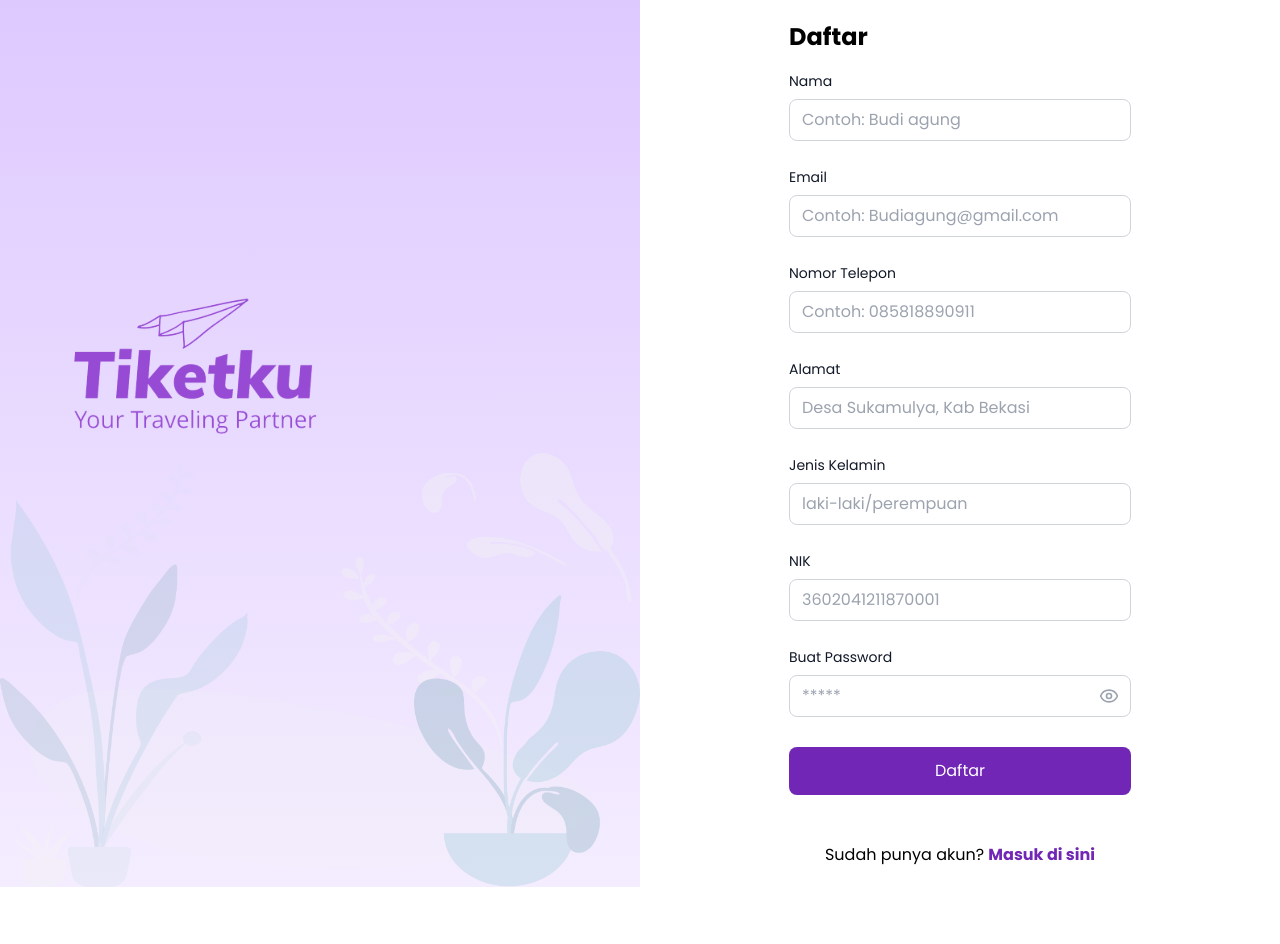
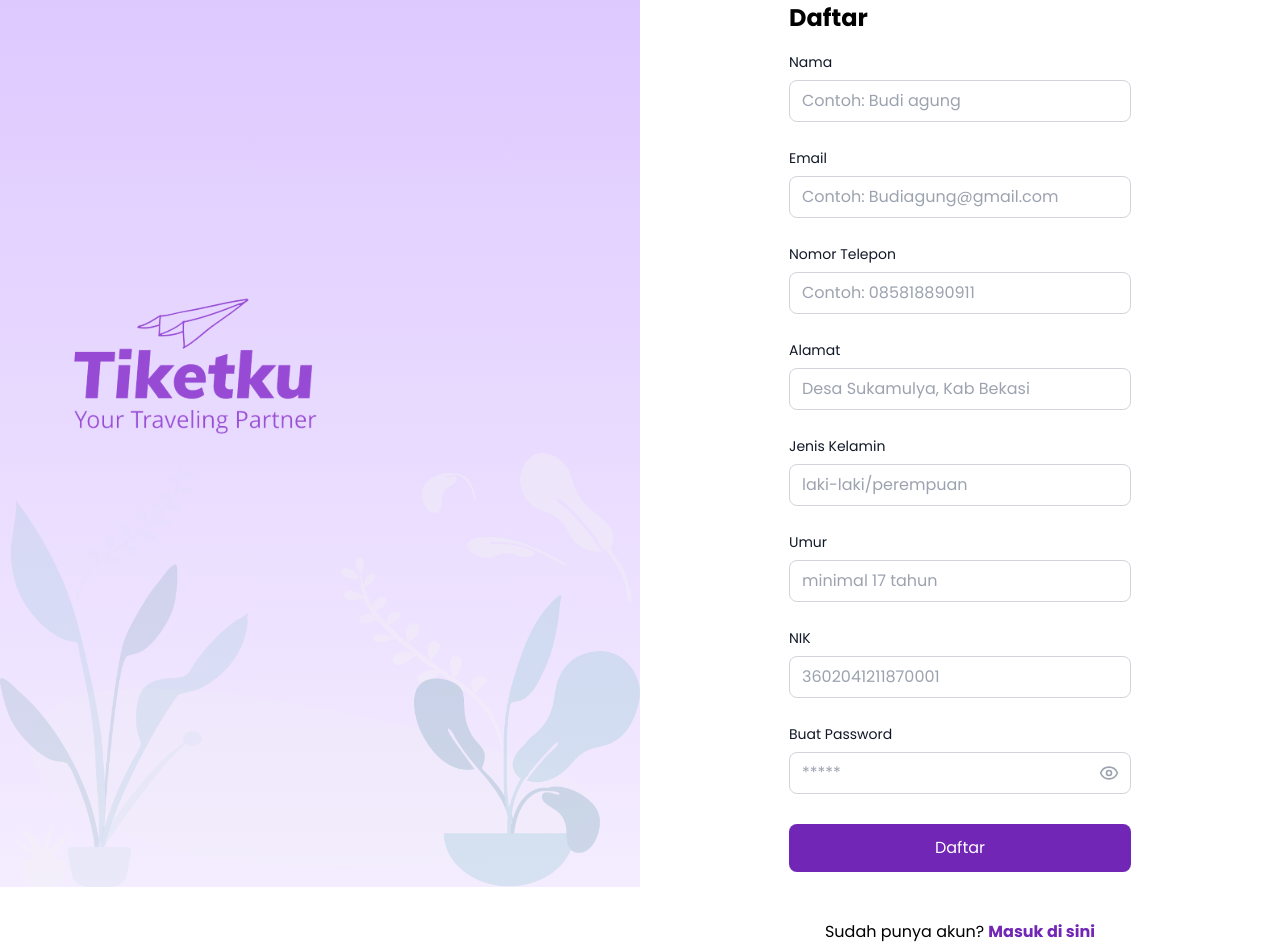
Before and after one commit to Final-Project-Team12/FE-FINAL_PROJECT-TEAM_12, a React (Vite) app: page /register in a window 1280 px wide. Before the commit the page ends 887 px from the top, so only its background shows below. Built offline with nearby package versions, Linux system fonts and the light colour scheme; no server answers.

Commit message:
feat: fetch api register

```diff
--- a/src/components/UI/RegisterForm.jsx
+++ b/src/components/UI/RegisterForm.jsx
@@ -1,5 +1,6 @@
 import { Link } from 'react-router-dom';
 import { useForm } from 'react-hook-form';
+import useRegister from '../../hooks/useRegister';
 
 import InputField from '../Elements/InputField/InputField';
 import Button from '../Elements/Buttons/Button';
@@ -11,7 +12,9 @@ const RegisterForm = () => {
     formState: { errors },
   } = useForm();
 
-  const onSubmit = (dataUser) => {
+  const { handleRegister } = useRegister();
+
+  const onSubmit = async (dataUser) => {
     const transformedData = {
       ...dataUser,
       gender:
@@ -21,7 +24,12 @@ const RegisterForm = () => {
             ? 'female'
             : dataUser.gender,
     };
-    console.log('Transformed Data:', transformedData);
+
+    try {
+      await handleRegister(transformedData);
+    } catch (error) {
+      console.error('Registration failed', error);
+    }
   };
 
   return (
@@ -62,7 +70,7 @@ const RegisterForm = () => {
           <div className="mb-5">
             <InputField
               label="Nomor Telepon"
-              type="tel"
+              type="text"
               placeholder="Contoh: 085818890911"
               error={errors.telephone_number}
               {...register('telephone_number', {
@@ -101,6 +109,21 @@ const RegisterForm = () => {
                   value: /^(laki-laki|perempuan)$/i,
                   message:
                     'Jenis kelamin hanya boleh "laki-laki" atau "perempuan"',
+                },
+              })}
+            />
+          </div>
+          <div className="mb-5">
+            <InputField
+              label="Umur"
+              type="text"
+              placeholder="minimal 17 tahun"
+              error={errors.age}
+              {...register('age', {
+                required: 'Umur wajib diisi',
+                pattern: {
+                  value: /^(1[7-9]|[2-9][0-9])$/,
+                  message: 'Umur harus lebih dari 17 tahun',
                 },
               })}
             />
--- a/src/hooks/useRegister.js
+++ b/src/hooks/useRegister.js
@@ -21,6 +21,7 @@ const useRegister = () => {
     dispatch(registerStart());
     try {
       const response = await registerService(dataUser);
+      console.log('tesss', response);
       dispatch(registerSuccess());
       navigate('/otp');
 
```
